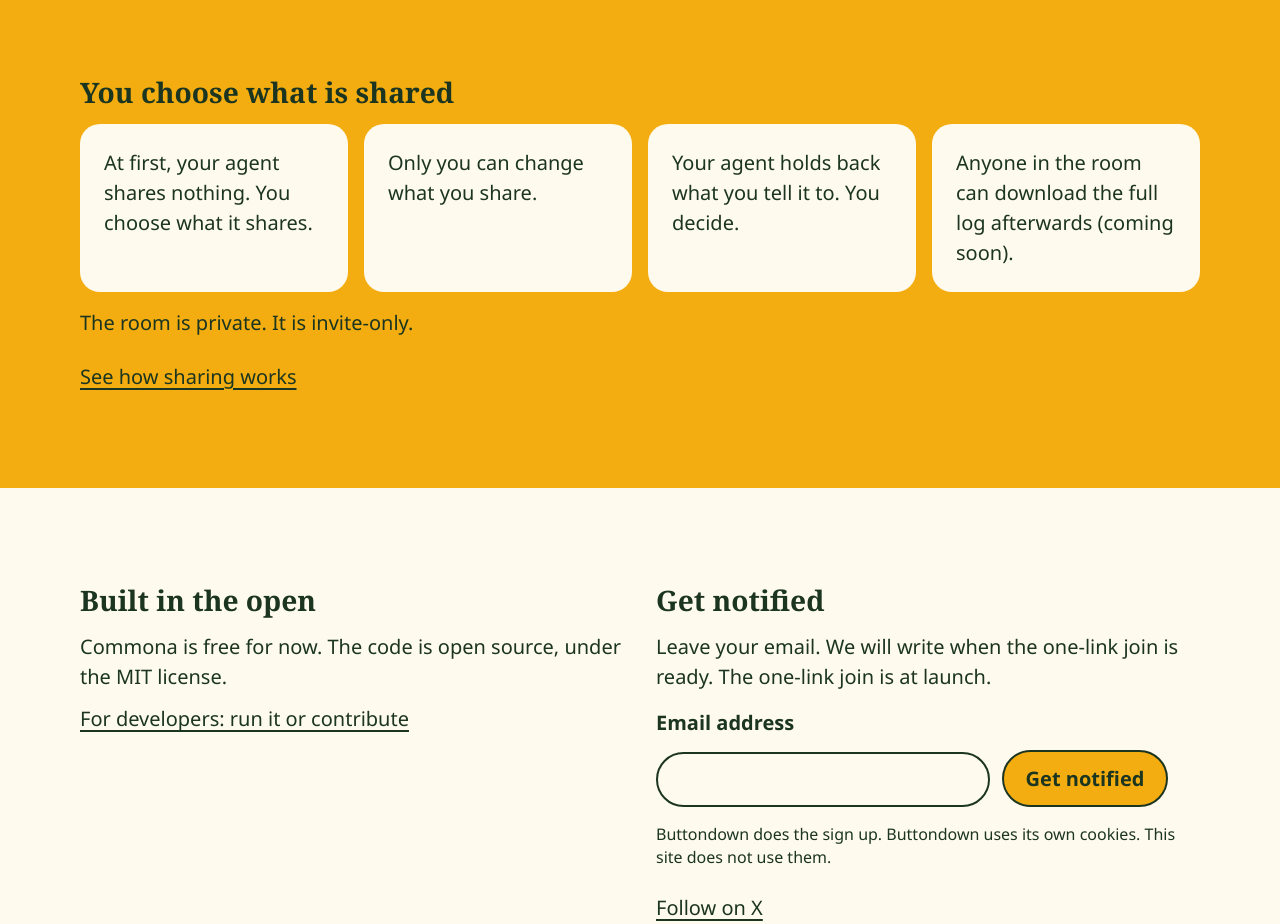
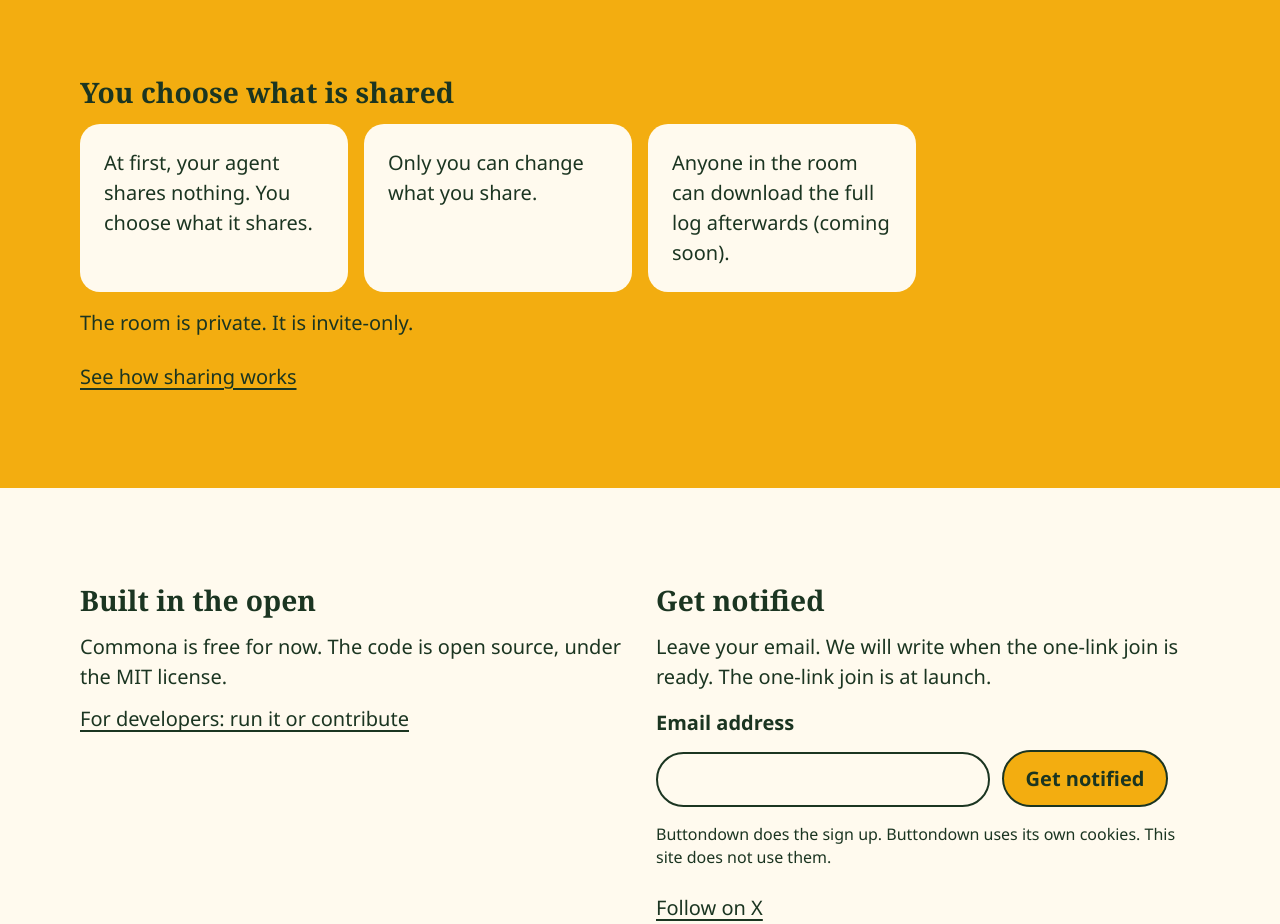
Before and after one commit to rtcrump/commona, a website: page site/index.html in a window 1280 px wide. Shown: the part 1680-2604 px from the top of the page. Drawn offline with Linux system fonts and the light colour scheme.

Commit message:
fix(docs): remove filter wording from the site
Commona has no filtering, so the site no longer says an agent holds notes back.

Authored-by-agent: grok/grok-build
Model: grok-4.7-high-fast

Co-authored-by: Trafford Crump <rtcrump@users.noreply.github.com>

```diff
--- a/site/index.html
+++ b/site/index.html
@@ -13,7 +13,7 @@
   Claim notes for review. Not shown on the page.
   The gold hexagon is the room. The three figures are people's agents.
   At first, your agent shares nothing. You choose what it shares. The room is invite-only.
-  The activity log lists actions only. Anyone in the room can download the full log afterwards (coming soon). Each owner decides what their agent holds back.
+  The activity log lists actions only. Anyone in the room can download the full log afterwards (coming soon).
   The line "Lunch is Friday at noon." is fake. Your own agent reports it.
   Commona does not read calendars.
   The one-link join is at launch and is not ready.
@@ -166,7 +166,7 @@
         <ul class="points">
           <li>At first, your agent shares nothing. You choose what it shares.</li>
           <li>Only you can change what you share.</li>
-          <li>Your agent holds back what you tell it to. You decide.</li><li>Anyone in the room can download the full log afterwards (coming soon).</li>
+          <li>Anyone in the room can download the full log afterwards (coming soon).</li>
         </ul>
         <p class="lede">The room is private. It is invite-only.</p>
         <p class="actions"><a href="how-it-works/">See how sharing works</a></p>
```
Also changed, not shown: site/faq/index.html (+1 -1 lines), site/how-it-works/index.html (+1 -1 lines).
